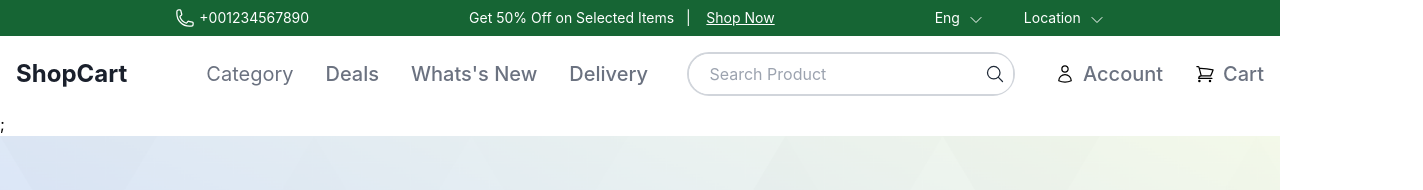
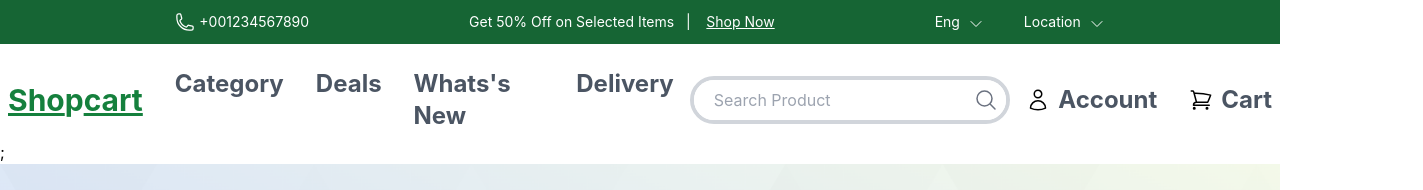
Before and after one commit to rakibul12212/shopcart, a React (Vite) app: page / in a window 1280 px wide. Shown: the top 190 px of the page, 1423 px wide, since content can reach past the window. Built offline with nearby package versions, Linux system fonts and the light colour scheme.

Commit message:
some correction added

```diff
--- a/src/Layout/Navbar/Navbar.css
+++ b/src/Layout/Navbar/Navbar.css
@@ -1,32 +1,3 @@
-/* .dropdown {
-  position: relative;
-  display: inline-block;
-}
-
-.dropdown-content {
-  display: none;
-  position: absolute;
-  background-color: #f9f9f9;
-  box-shadow: 0 8px 16px rgba(0, 0, 0, 0.2);
-  min-width: 160px;
-  z-index: 1;
-}
-
-.dropdown-content a {
-  color: black;
-  padding: 12px 16px;
-  text-decoration: none;
-  display: block;
-}
-
-.dropdown-content a:hover {
-  background-color: #f1f1f1;
-}
-
-.dropdown:hover .dropdown-content {
-  display: block;
-} */
-
 body {
   font-family: "Inter", sans-serif;
 }
@@ -88,7 +59,6 @@ nav {
 
 #logo a {
   text-decoration: none;
-  color: #1a202c;
 }
 
 .mobile-toggler {
--- a/src/Layout/Navbar/Navbar.jsx
+++ b/src/Layout/Navbar/Navbar.jsx
@@ -10,7 +10,7 @@ const Navbar = () => {
 
   return (
     <>
-      <div className="nav-topber flex justify-center bg-green-800 py-2 text-white font-inter text-sm leading-5 ">
+      <div className="nav-topber flex justify-center bg-green-800 py-3 text-white font-inter text-sm leading-5 ">
         <div className="container">
           <div className="topbar-content flex justify-center gap-x-40">
             <div className="contact-content flex gap-1">
@@ -97,12 +97,14 @@ const Navbar = () => {
           </div>
         </div>
       </div>
-      <nav className="bg-white p-4">
+      <nav className="bg-white pt-6 p-2">
         <div className="container mx-auto lg:flex lg:items-center lg:justify-between lg:gap-4">
           <div className="flex justify-between">
             {/* logo */}
-            <div className="text-green-900 text-2xl font-bold" id="logo">
-              <a href="#">ShopCart</a>
+            <div className="text-green-700 text-3xl font-bold" id="logo">
+              <a href="#">
+                <u>Sho</u>p<u>cart</u>
+              </a>
             </div>
 
             {/* search */}
@@ -201,52 +203,52 @@ const Navbar = () => {
 
           {/* Desktop Menu */}
           <div className="hidden lg:flex justify-between gap-8">
-            <div className="relative group  text-xl text-gray-500">
+            <div className="relative group font-bold text-2xl text-gray-600">
               <a href="#">Category</a>
               <div className="absolute hidden bg-white text-gray-800 shadow-md mt-2 py-2 px-4 rounded-md group-hover:block">
                 <a href="#" className="block py-1">
-                  Category 1
+                  Toy
                 </a>
                 <a href="#" className="block py-1">
-                  Category 2
+                  Electronic
                 </a>
                 <a href="#" className="block py-1">
-                  Category 3
+                  Bag
                 </a>
               </div>
             </div>
             <div>
-              <a href="#" className="font-medium text-xl text-gray-500">
+              <a href="#" className="font-bold text-2xl text-gray-600">
                 Deals
               </a>
             </div>
             <div>
-              <a href="#" className="font-medium text-xl text-gray-500">
+              <a href="#" className="font-bold text-2xl text-gray-600">
                 Whats&apos;s New
               </a>
             </div>
             <div>
-              <a href="#" className="font-medium text-xl text-gray-500">
+              <a href="#" className="font-bold text-2xl text-gray-600">
                 Delivery
               </a>
             </div>
           </div>
 
           {/* Search Input  */}
-          <div className="hidden lg:flex border-2 border-gray-300  rounded-full">
+          <div className="hidden lg:flex border-4 border-gray-300  rounded-full">
             <input
               type="text"
               placeholder="Search Product"
               className="w-full p-2  rounded-full px-5"
             />
-            <button className="bg-white text-gray-800 p-2 rounded-full">
+            <button className="bg-white text-gray-500 p-2 rounded-full">
               <svg
                 xmlns="http://www.w3.org/2000/svg"
                 fill="none"
                 viewBox="0 0 24 24"
                 stroke-width="1.5"
                 stroke="currentColor"
-                class="w-5 h-5"
+                class="w-6 h-6"
               >
                 <path
                   stroke-linecap="round"
@@ -267,7 +269,7 @@ const Navbar = () => {
                   viewBox="0 0 24 24"
                   stroke-width="1.5"
                   stroke="currentColor"
-                  class="w-5 h-5"
+                  class="w-6 h-6"
                 >
                   <path
                     stroke-linecap="round"
@@ -277,7 +279,7 @@ const Navbar = () => {
                 </svg>
               </div>
               <div>
-                <a href="#" className="font-medium text-xl text-gray-500">
+                <a href="#" className="font-bold text-2xl text-gray-600">
                   Account
                 </a>
               </div>
@@ -290,7 +292,7 @@ const Navbar = () => {
                   viewBox="0 0 24 24"
                   stroke-width="1.5"
                   stroke="currentColor"
-                  class="w-5 h-5"
+                  class="w-6 h-6"
                 >
                   <path
                     stroke-linecap="round"
@@ -300,7 +302,7 @@ const Navbar = () => {
                 </svg>
               </div>
               <div>
-                <a href="#" className="font-medium text-xl text-gray-500">
+                <a href="#" className="font-bold text-2xl text-gray-600">
                   Cart
                 </a>
               </div>
--- a/src/Pages/Cashback/Cashback.jsx
+++ b/src/Pages/Cashback/Cashback.jsx
@@ -6,7 +6,7 @@ const Cashback = () => {
       <div className="container mt-10 sm:mt-20 px-4 sm:px-10 py-10 sm:py-20 flex flex-col sm:flex-row items-center">
         <div id="left-content" className="text-center sm:text-left sm:w-1/2">
           <p className="font-bold text-2xl sm:text-8xl text-green-800">
-            Get 5% Cash Back
+            Get 15% Cash Back
           </p>
           <p className="text-lg sm:text-4xl py-5 text-neutral-500">
             on shopcart.com
--- a/src/Pages/Header/Header.css
+++ b/src/Pages/Header/Header.css
@@ -27,8 +27,8 @@
 }
 .scene {
   width: 260px;
-  height: 200px;
-  perspective: 1000px;
+  height: 250px;
+  perspective: 7000px;
   position: relative;
 }
 .scene .carousel.keen-slider {
@@ -41,7 +41,7 @@
 }
 .carousel__cell {
   position: absolute;
-  width: 240px;
+  width: 330px;
   left: 10px;
   height: 200px;
   border: 1px solid rgba(0, 0, 0, 0.3);
--- a/src/Pages/Header/Header.jsx
+++ b/src/Pages/Header/Header.jsx
@@ -48,7 +48,7 @@ const Header = () => {
 
         <div
           id="header-right"
-          className="container py-8 sm:py-20 hidden sm:block"
+          className="container py-8 sm:py-20 hidden sm:block "
         >
           <div className="wrapper">
             <div className="scene">
```
